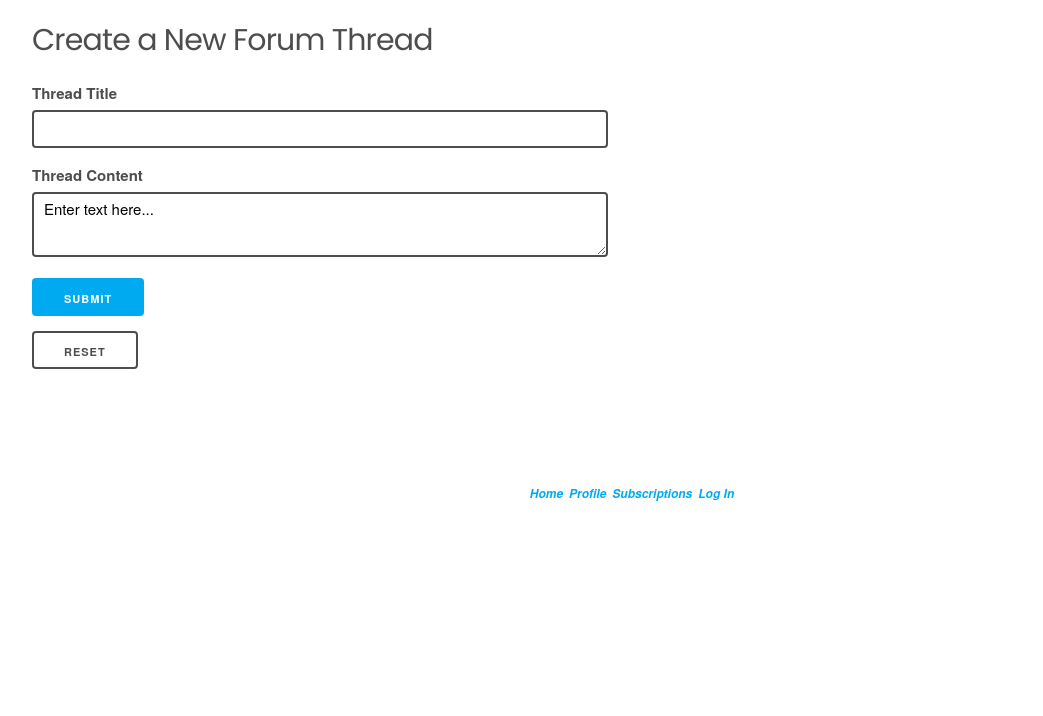
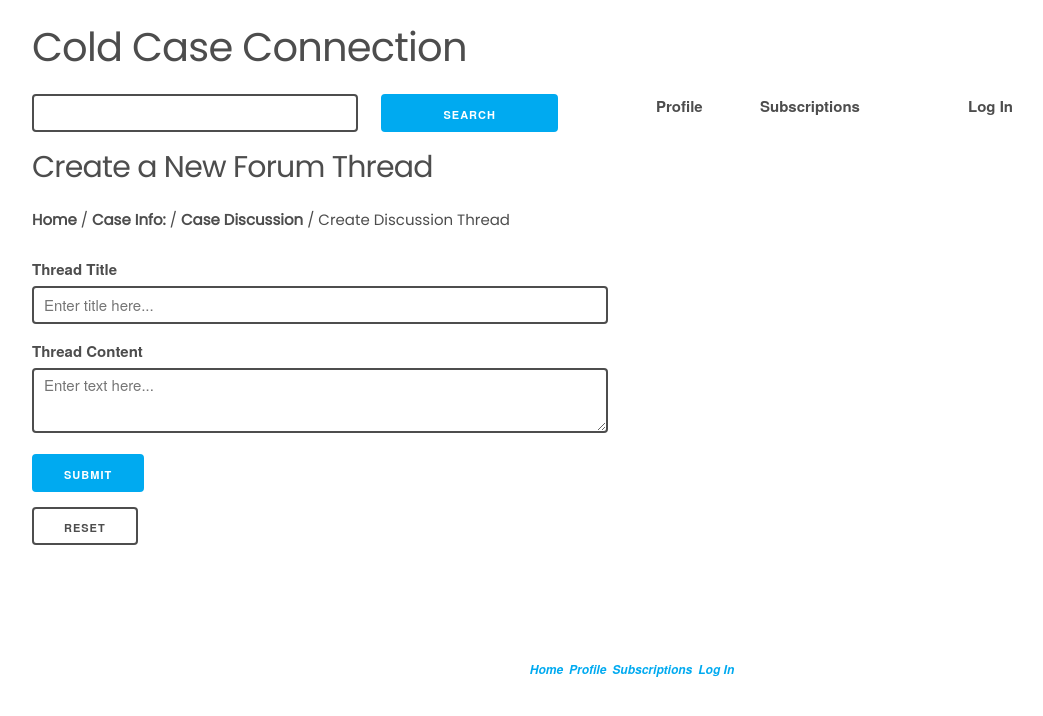
Before and after one commit to jamakick/MapWebApp, a PHP site: page /forum/createThreadForm.php in a window 1280 px wide. Shown: the top 716 px of the page, without its empty margins (8-1051 px from the left). Run offline with PHP 8.4, Linux system fonts and the light colour scheme; data comes from the database, SQL or seed files in the repository; data that the repository does not hold is empty.

Commit message:
Added breadcrumbs & changed placeholders

```diff
--- a/app/caseinfo.php
+++ b/app/caseinfo.php
@@ -138,7 +138,7 @@ Nulla a turpis sit amet nisl rutrum pharetra at et risus. Nunc egestas vitae sem
 
 		if (mysqli_num_rows($caseQuery) > 0) {
 			while ($record = mysqli_fetch_assoc($caseQuery)) {
-				echo "<h2>Case Discussion: " . $record["victim_first"] . " " . $record["victim_last"] . "</h2>";
+				echo "<h2 id='discussion'>Case Discussion: " . $record["victim_first"] . " " . $record["victim_last"] . "</h2>";
 			}
 		}
 
--- a/app/forum/createThreadForm.php
+++ b/app/forum/createThreadForm.php
@@ -1,13 +1,11 @@
 <!doctype html>
 <html lang="en">
-
 	<head>
 		<meta charset="utf-8">
-		<title>Create Discussion Thread</title>
+		<title>Cold Case Connection</title>
 		<meta http-equiv="x-ua-compatible" content="ie=edge">
 		<meta name="viewport" content="width=device-width, initial-scale=1, shrink-to-fit=no">
 
-		<!-- Stylesheets -->
 		<link rel="stylesheet" href="../css/normalize.css">
 		<link rel="stylesheet" href="../css/styles.css">
 		<link rel="stylesheet" href="../css/styles2.css">
@@ -18,22 +16,77 @@
 		<!--[if lte IE 9]>
 			<p class="browserupgrade">You are using an <strong>outdated</strong> browser. Please <a href="https://browsehappy.com/">upgrade your browser</a> to improve your experience and security.</p>
 		<![endif]-->
+
 	</head>
 
 	<body>
+
+
+		<nav role="navigation">
+					<div class="logo">
+					<a href="http://cgi.soic.indiana.edu/~team38/index.php"><h1>Cold Case Connection</h1></a>
+					</div>
+					<div class="row">
+						<div class="six columns" id="searchBar">
+							<form action="search/search.cgi">
+								<input class="seven columns" type="text" name ="terms">
+								<input class="four columns button-primary" type="submit" value="Search">
+							</form>
+						</div>
+						<div class="one column">
+							<a href="http://cgi.soic.indiana.edu/~team38/profile.php">Profile</a>
+						</div>
+						<div class="two columns">
+							<a href="http://cgi.soic.indiana.edu/~team38/subscription.php ">Subscriptions</a>
+						</div>
+						<div class="two columns">
 						<?php
+						if (isset($_SESSION['username'])) {
+							echo '<a href="http://cgi.soic.indiana.edu/~team38/users/logout.php">Log Out</a>';
+						}
+
+						else if (!isset($_SESSION['username'])) {
+							echo '<a href="http://cgi.soic.indiana.edu/~team38/users/login.php">Log In</a>';
+						}
+						?>
+						</div>
+					</div>
+
+
+			<?php
+			session_start();
+			if (isset ($_SESSION["username"])) {
+				$username = $_SESSION["username"];
+			}
 			if (isset($_GET["id"])) {
 				$id = $_GET["id"]; //this is the case ID
 			}
 
-	echo "<h1 id ='createThread'>Create a New Forum Thread</h1>";
+			$connection=mysqli_connect("db.soic.indiana.edu", "i494f18_team38", "my+sql=i494f18_team38", "i494f18_team38");
+
+			if (!$connection) {
+				die("Failed to connect to MySQL: " . mysqli_connect_error() );
+			}
+
+			echo "<div class='row'><h1 id ='createThread'>Create a New Forum Thread</h1></div>";
+
+			$nameQuery = mysqli_query($connection, "SELECT * FROM cases WHERE id = $id;");
+
+
+			while ($case = mysqli_fetch_assoc($nameQuery)) {
+				$first_name = $case["victim_first"];
+				$last_name = $case["victim_last"];
+
+			}
+
+			echo "<p><a href='../index.php'>Home</a> / <a href='../caseinfo.php?id=$id'>Case Info: $first_name $last_name </a> /<a href='../caseinfo.php?id=$id#discussion'> Case Discussion </a>/ Create Discussion Thread</p>";
 
 			echo "<form action='createThreadProcess.php?id=$id' method='post'>";
 			echo "<div class='row'>";
-	echo "<div class='six columns'><label>Thread Title</label> <input class='u-full-width' type='text' name='title' required></div>";
+			echo "<div class='six columns'><label>Thread Title</label> <input class='u-full-width' type='text' name='title' placeholder = 'Enter title here...' required></div>";
 			echo "</div>";
 			echo "<div class='row'>";
-	echo "<div class='six columns'><label>Thread Content</label> <textarea class='u-full-width' name='content' required>Enter text here...</textarea></div>";
+			echo "<div class='six columns'><label>Thread Content</label> <textarea class='u-full-width' name='content' placeholder = 'Enter text here... 'required></textarea></div>";
 			echo "</div>";
 
 			echo "<div class='response'>";
```
Also changed, not shown: app/forum/createReplyForm.php (+41 -14 lines), app/forum/viewThread.php (+27 -1 lines). Lines whose indentation alone changed are shown as unchanged.
